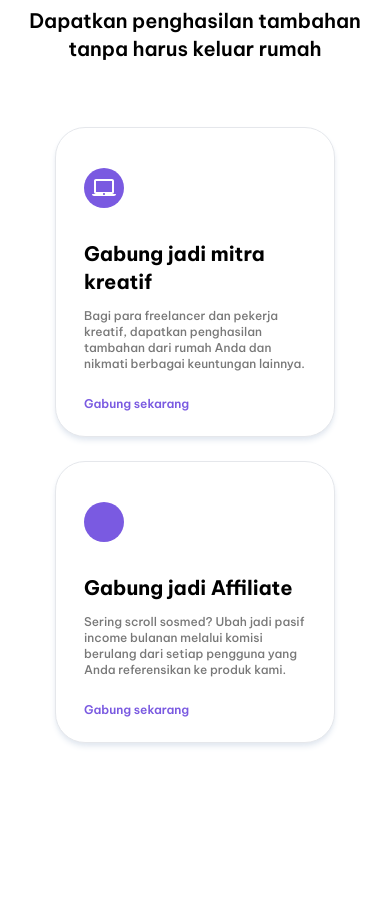
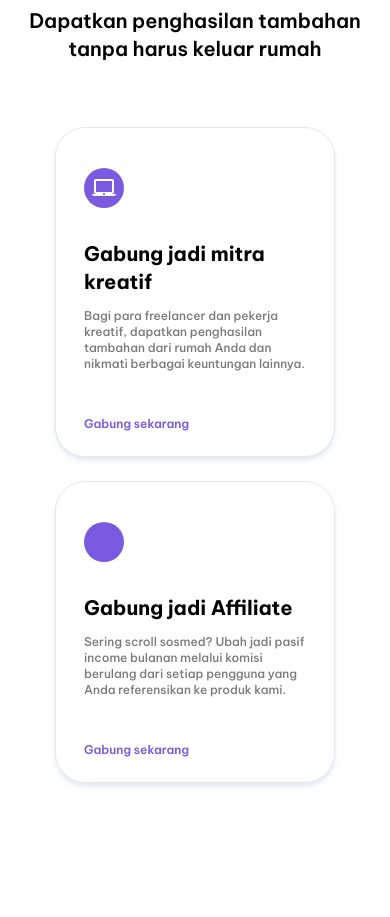
Before and after one commit to biillskiii/rakyfactory, a React (Vite) app: page / in a window 390 px wide. Shown: the part 2540-3457 px from the top of the page. Built offline with nearby package versions, Linux system fonts and the light colour scheme; some icons are missing.

Commit message:
update - card

```diff
--- a/src/components/Landingpage/CardFeature.jsx
+++ b/src/components/Landingpage/CardFeature.jsx
@@ -14,8 +14,8 @@ const CardFeature = ({ icon, title, desc, detail, detaildesc, onClick }) => {
 
   return (
     <div className="bg-white w-[280px] lg:w-[488px]  border h-auto lg:h-[440px] px-2  rounded-[30px] shadow-md shadow-slate-200 flex flex-col">
-      <div className="p-5 text-start flex-grow">
-        <div className="rounded-full mt-5 lg:mt-10 bg-P1 flex justify-center items-center w-10 h-10 lg:w-14 lg:h-14 text-xl text-white">
+      <div className="px-5 py-10 lg:py-5 text-start flex-grow">
+        <div className="rounded-full mt-0 lg:mt-10 bg-P1 flex justify-center items-center w-10 h-10 lg:w-14 lg:h-14 text-xl text-white">
           {icon}
         </div>
         <div className="mt-8 lg:mt-8">
```
